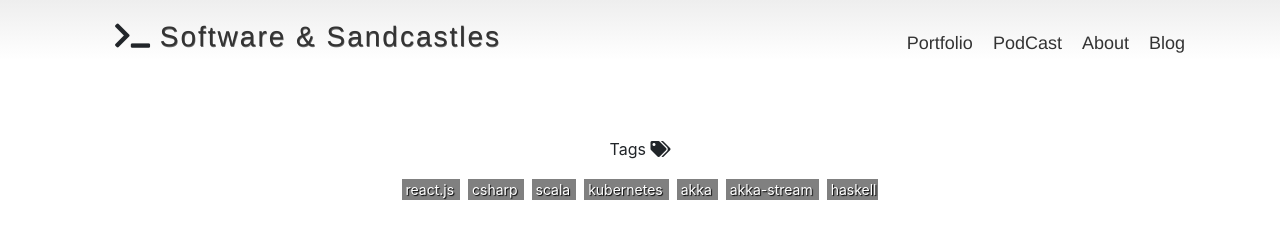
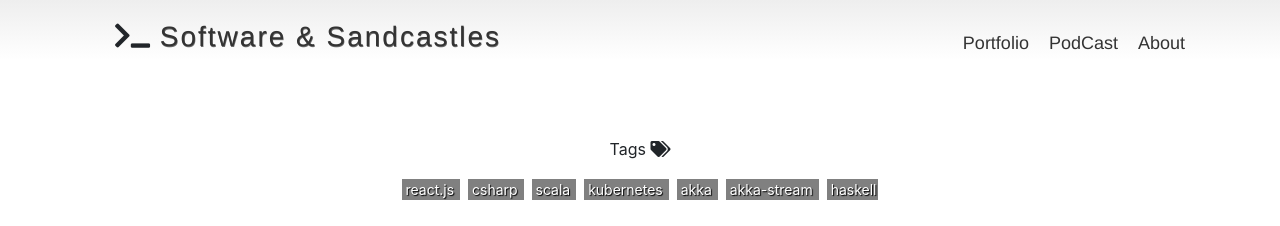
Before and after one commit to yeleywale/yeleywale.github.io, a Jekyll site: the page built from index.html, in a window 1280 px wide. Shown: the top 226 px of the page. Built offline with Jekyll 4.4.1, drawn with Linux system fonts in a browser that asks for light colours; nearby versions of some CDN libraries; some web fonts are replaced.

Commit message:
Remove blog from nav

```diff
--- a/_layouts/default.html
+++ b/_layouts/default.html
@@ -38,7 +38,6 @@
           </div>
 
           <nav class="col-7 navb">
-            <a href="{{ site.baseurl }}/">Blog</a>
             <a href="{{ site.baseurl }}/about">About</a>
             <a href="{{ site.baseurl }}/podcast">PodCast</a>
             <a href="{{ site.baseurl }}/portfolio">Portfolio</a>
```
